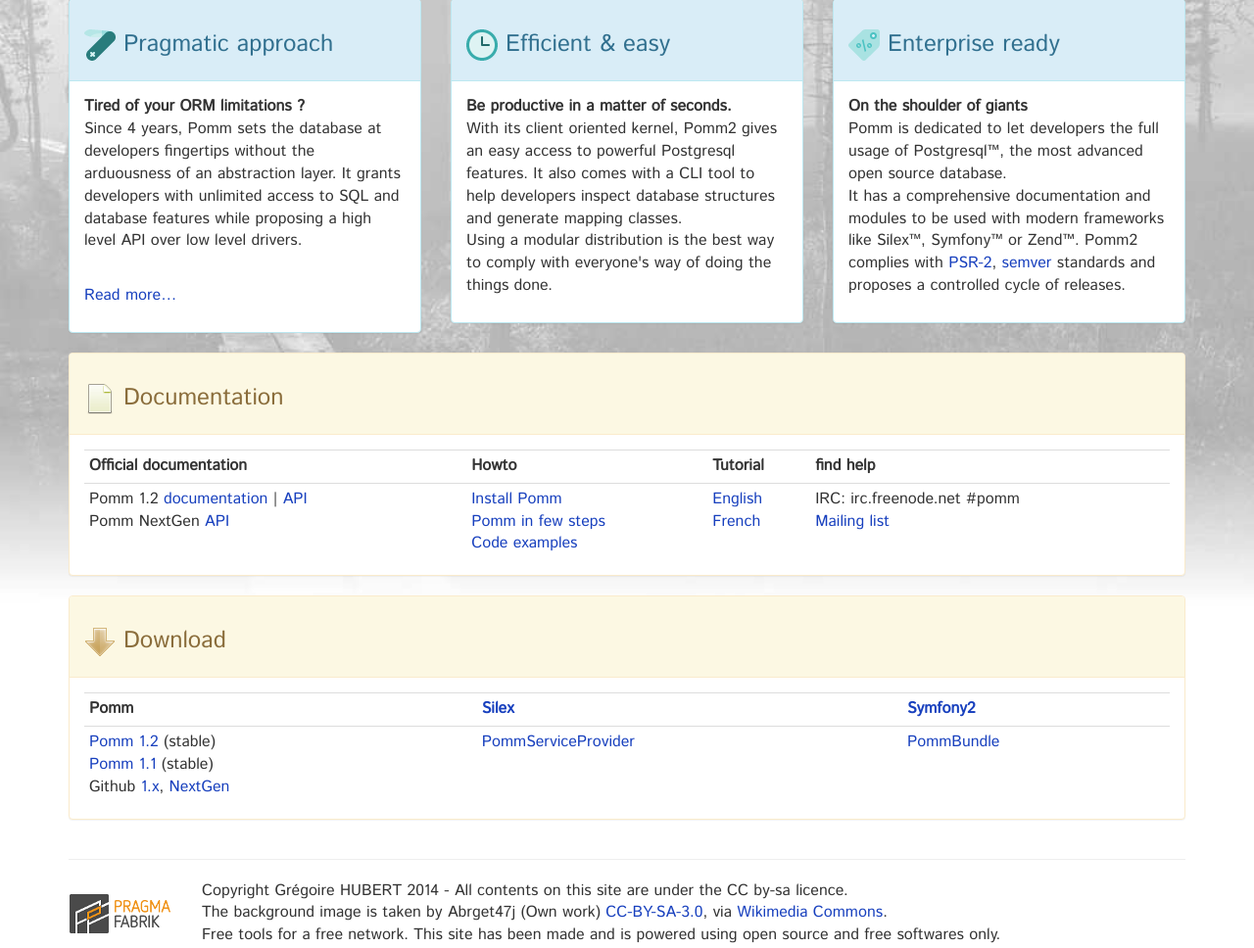
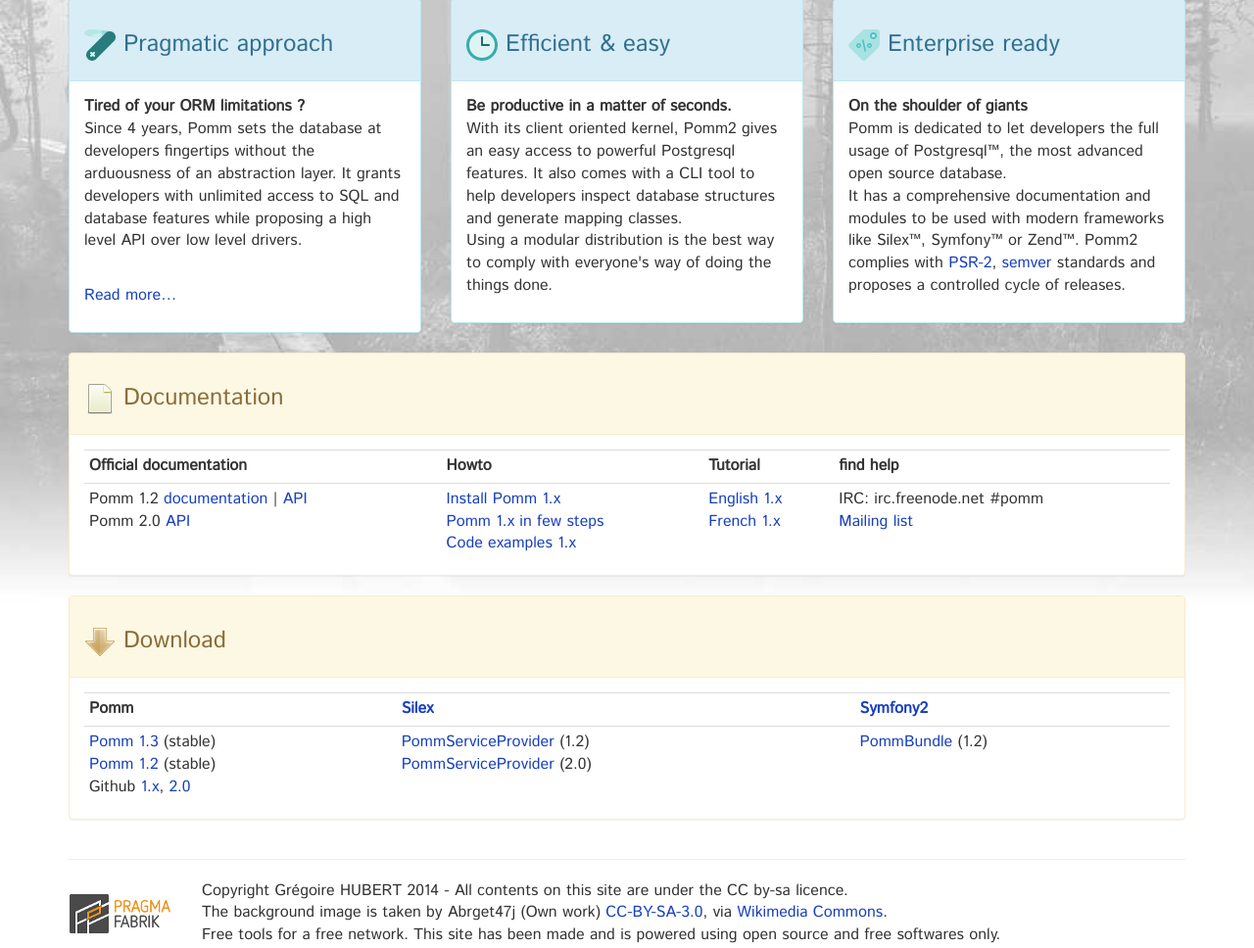
Before and after one commit to pragmafabrik/pomm-project.org, a PHP site: template sources/twig/index.html.twig in a window 1280 px wide. Shown: the part 235-1203 px from the top of the page at 98% size. Run offline with PHP 8.4, Linux system fonts and the light colour scheme; the template is opened without the code that fills it, so the values that code supplies are empty; some libraries are stand-ins or nearby versions.

Commit message:
Updated versions on homepage.

```diff
--- a/sources/twig/index.html.twig
+++ b/sources/twig/index.html.twig
@@ -68,21 +68,20 @@
                     <td>
                       <dl style="margin-bottom: 0px;">
                         <dd>Pomm 1.2 <a href="{{ app.url_generator.generate('documentation', { 'version': '1.2' }) }}">documentation</a> | <a href="/api/index.html">API</a></dd>
-                        <dd>Pomm NextGen <a href="/api2/index.html">API</a></dd>
-                        <!--<dd>Pomm 1.1 <a href="{{ app.url_generator.generate('documentation', { 'version': '1.1' }) }}">documentation</a></dd>-->
+                        <dd>Pomm 2.0 <a href="/api2/index.html">API</a></dd>
                       </dl>
                     </td>
                     <td>
                       <dl style="margin-bottom: 0px;">
-                        <dd><a href="{{ app.url_generator.generate('main_install') }}">Install Pomm</a></dd>
-                        <dd><a href="{{ app.url_generator.generate('main_sandbox') }}">Pomm in few steps</a></dd>
-                        <dd><a href="{{ app.url_generator.generate('main_examples') }}">Code examples</a></dd>
+                        <dd><a href="{{ app.url_generator.generate('main_install') }}">Install Pomm 1.x</a></dd>
+                        <dd><a href="{{ app.url_generator.generate('main_sandbox') }}">Pomm 1.x in few steps</a></dd>
+                        <dd><a href="{{ app.url_generator.generate('main_examples') }}">Code examples 1.x</a></dd>
                         <!--<dd><a href="#">Useful Gists</a></dd>-->
                       </dl>
                     <td>
                       <dl style="margin-bottom: 0px;">
-                        <dd><a href="https://github.com/chanmix51/elcaro/blob/english/documentation/article.md">English</a></dd>
-                        <dd><a href="https://github.com/chanmix51/elcaro/blob/master/documentation/article.md">French</a></dd>
+                        <dd><a href="https://github.com/chanmix51/elcaro/blob/english/documentation/article.md">English 1.x</a></dd>
+                        <dd><a href="https://github.com/chanmix51/elcaro/blob/master/documentation/article.md">French 1.x</a></dd>
                       </dl>
                     </td>
                     <td>
@@ -119,19 +118,20 @@
                   <tr>
                     <td>
                       <dl style="margin-bottom: 0px;">
+                        <dd><a href="https://github.com/chanmix51/Pomm/archive/master.zip">Pomm 1.3</a> (stable)</dd>
                         <dd><a href="https://github.com/chanmix51/Pomm/archive/1.2.zip">Pomm 1.2</a> (stable)</dd>
-                        <dd><a href="https://github.com/chanmix51/Pomm/archive/1.1.zip">Pomm 1.1</a> (stable)</dd>
-                        <dd>Github <a href="https://github.com/chanmix51/Pomm">1.x</a>, <a href="https://github.com/pomm-project">NextGen</a></dd>
+                        <dd>Github <a href="https://github.com/chanmix51/Pomm">1.x</a>, <a href="https://github.com/pomm-project">2.0</a></dd>
                       </dl>
                     </td>
                     <td>
                       <dl style="margin-bottom: 0px;">
-                        <dd><a href="https://github.com/chanmix51/PommServiceProvider">PommServiceProvider</a></dd>
+                        <dd><a href="https://github.com/chanmix51/PommServiceProvider">PommServiceProvider</a> (1.2)</dd>
+                        <dd><a href="https://github.com/pomm-project/pomm-service-provider">PommServiceProvider</a> (2.0)</dd>
                       </dl>
                     </td>
                     <td>
                       <dl style="margin-bottom: 0px;">
-                        <dd><a href="https://github.com/chanmix51/PommBundle">PommBundle</a></dd>
+                        <dd><a href="https://github.com/chanmix51/PommBundle">PommBundle</a> (1.2)</dd>
                       </dl>
                     </td>
                   </tr>
```
